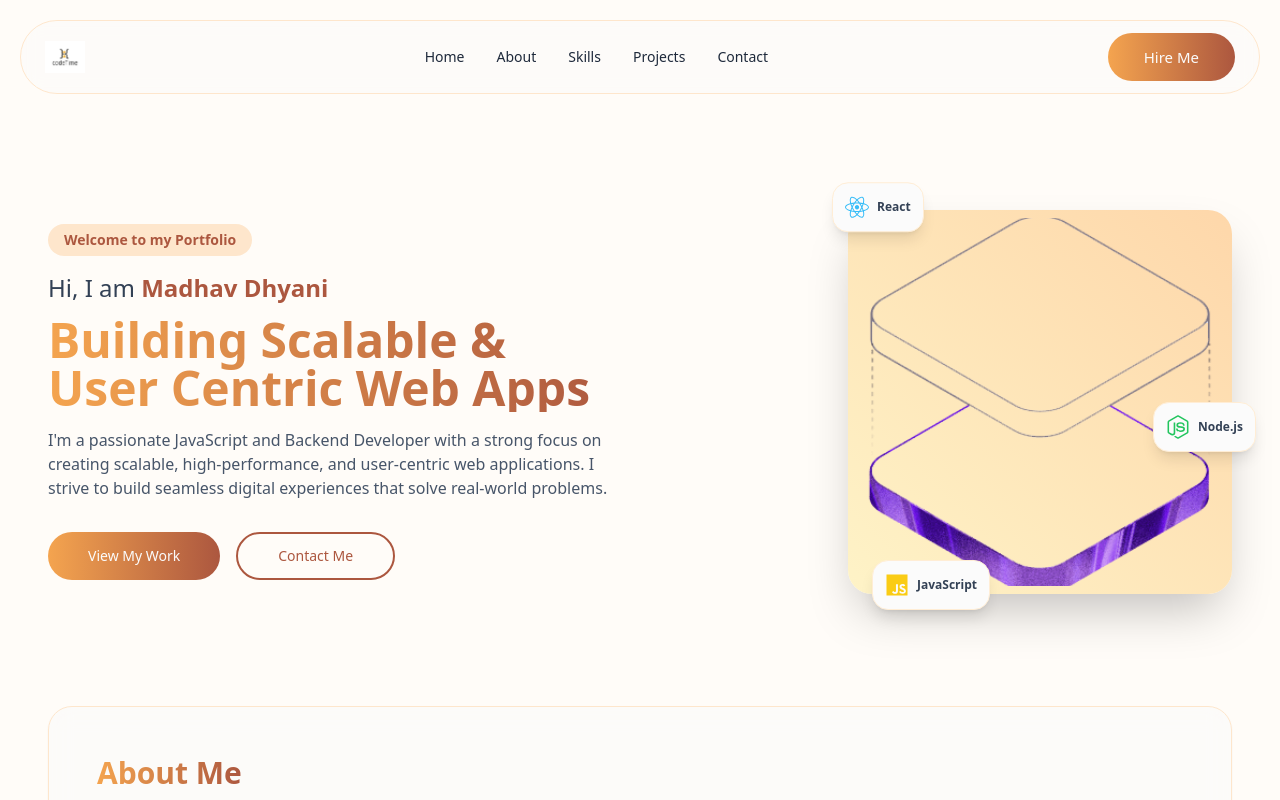
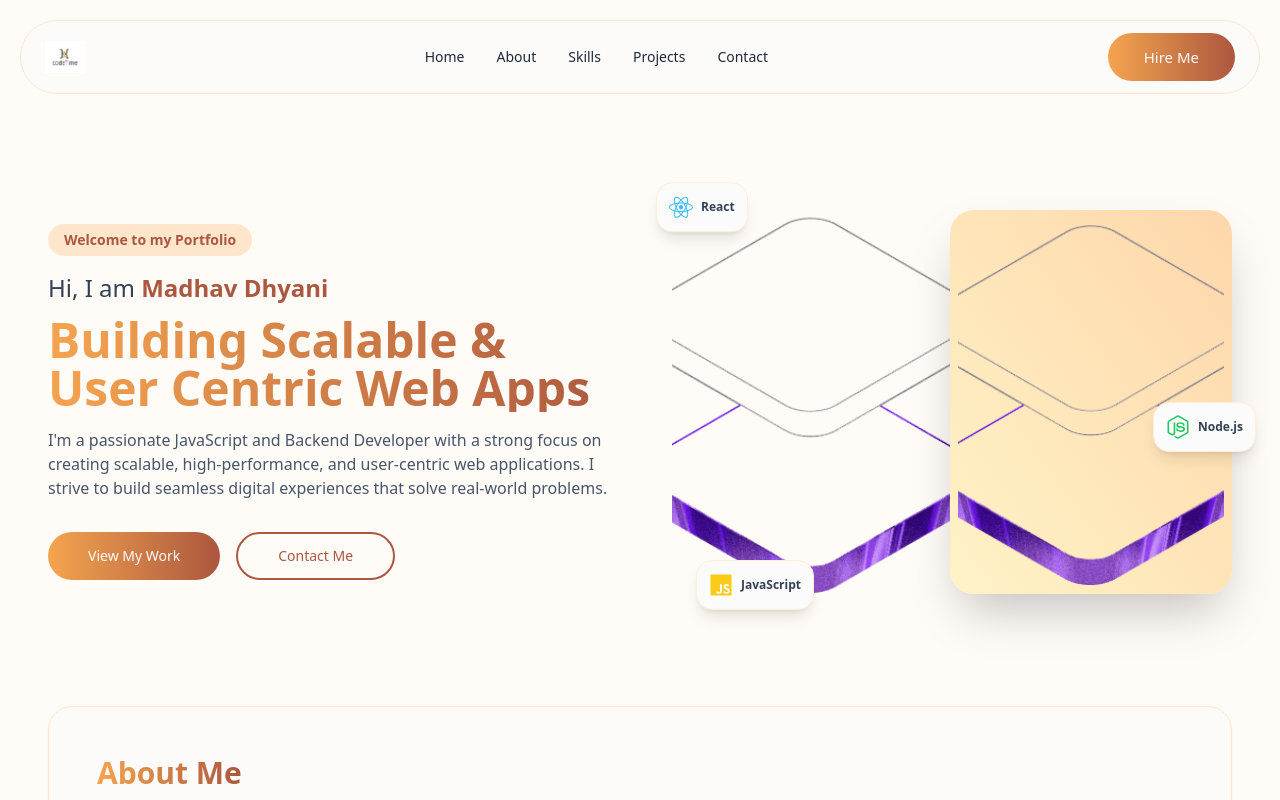
Before and after one commit to MadhavMDhyani/MadhavDhyani, a React app in the folder portfolio/: page / in a window 1280 px wide. Shown: the top 800 px of the page. Built offline with nearby package versions, Linux system fonts and the light colour scheme; the HTML template or start-up script is replaced by a standard one.

Commit message:
feat: add profile picture to Hero section

```diff
--- a/portfolio/src/sections/Hero.jsx
+++ b/portfolio/src/sections/Hero.jsx
@@ -39,6 +39,9 @@ const Hero = () => {
             <FaReact className="text-sky-400 text-2xl" />
             <span className="text-xs font-semibold text-slate-700">React</span>
           </div>
+          <div className="">
+            <img src={PROFILE_PIC} alt="profile pic.png" className="w-72 h-72 sm:w-80 sm:h-80 md:w-96 md:h-96 rounded-3xl object-cover" />
+          </div>
 
           <div className="absolute top-1/2 -right-6 p-3 bg-white shadow-lg rounded-2xl border border-orange-100 flex items-center gap-2">
             <FaNodeJs className="text-green-500 text-2xl" />
```
Also changed, not shown: 1 other file (tests, documents, lock files or other folders).
